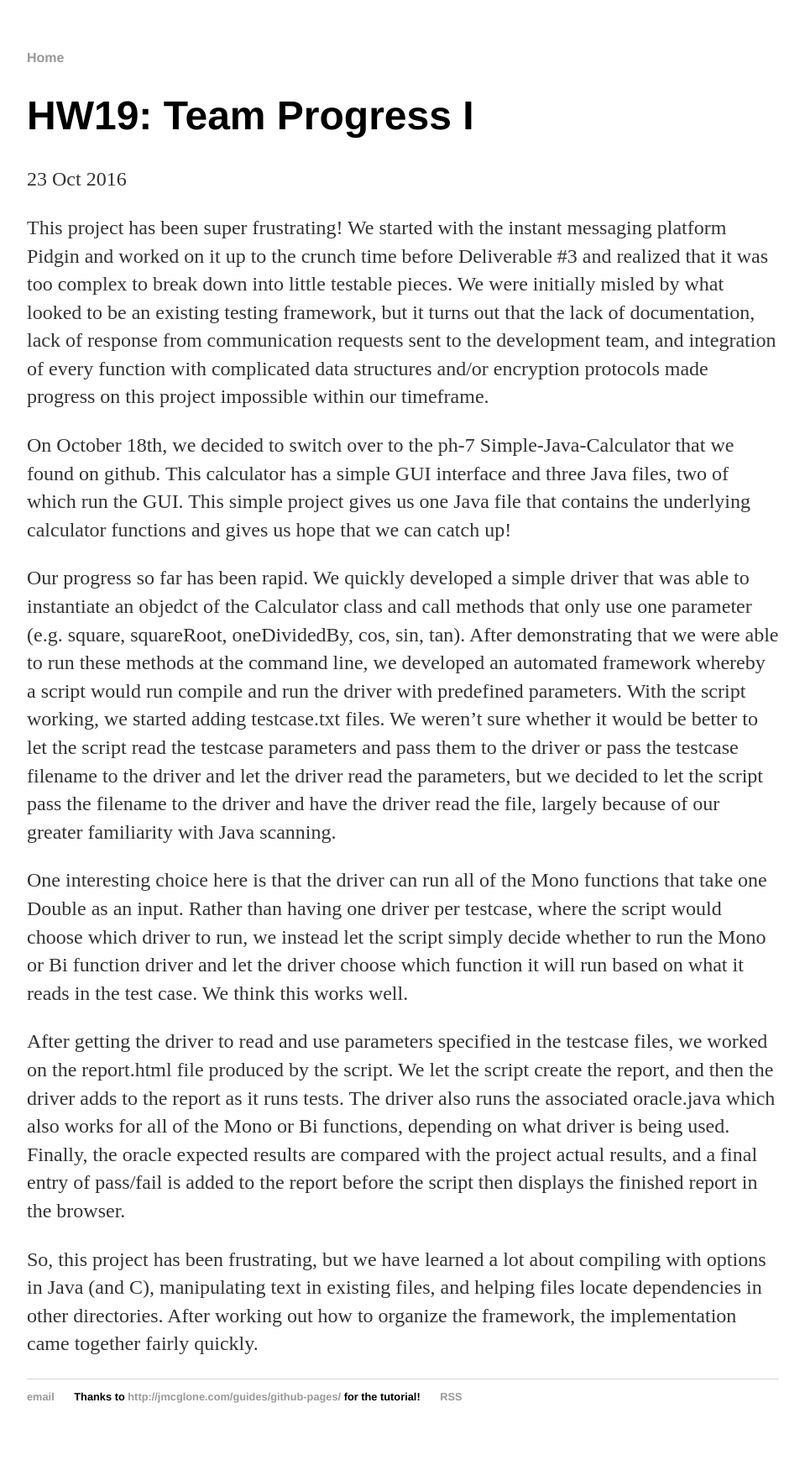
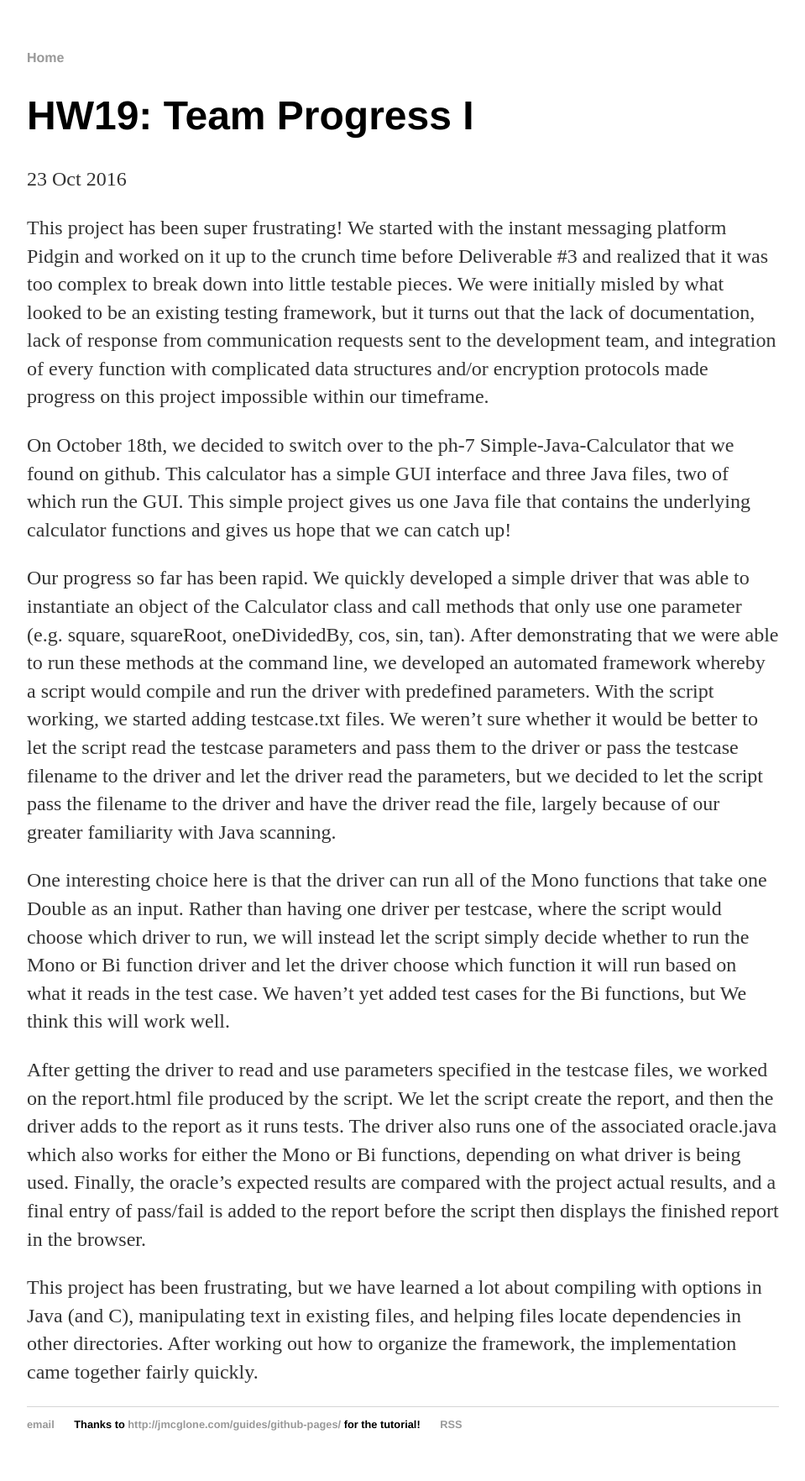
Before and after one commit to waltermblair/personal, a Jekyll site: the page built from _posts/2016-10-23-hw19:team-progress-i.md, in a window 1280 px wide. Shown: the whole page at 84% size, without its empty margins (160-1119 px from the left). Built offline with Jekyll 4.4.1, drawn with Linux system fonts in a browser that asks for light colours; before the commit the page ends 1731 px from its top, so only the background shows below that.

Commit message:
Update 2016-10-23-hw19:team-progress-i.md

```diff
--- a/_posts/2016-10-23-hw19:team-progress-i.md
+++ b/_posts/2016-10-23-hw19:team-progress-i.md
@@ -7,10 +7,10 @@
 
 On October 18th, we decided to switch over to the ph-7 Simple-Java-Calculator that we found on github. This calculator has a simple GUI interface and three Java files, two of which run the GUI. This simple project gives us one Java file that contains the underlying calculator functions and gives us hope that we can catch up!
 
-Our progress so far has been rapid. We quickly developed a simple driver that was able to instantiate an objedct of the Calculator class and call methods that only use one parameter (e.g. square, squareRoot, oneDividedBy, cos, sin, tan). After demonstrating that we were able to run these methods at the command line, we developed an automated framework whereby a script would run compile and run the driver with predefined parameters. With the script working, we started adding testcase.txt files. We weren't sure whether it would be better to let the script read the testcase parameters and pass them to the driver or pass the testcase filename to the driver and let the driver read the parameters, but we decided to let the script pass the filename to the driver and have the driver read the file, largely because of our greater familiarity with Java scanning.
+Our progress so far has been rapid. We quickly developed a simple driver that was able to instantiate an object of the Calculator class and call methods that only use one parameter (e.g. square, squareRoot, oneDividedBy, cos, sin, tan). After demonstrating that we were able to run these methods at the command line, we developed an automated framework whereby a script would compile and run the driver with predefined parameters. With the script working, we started adding testcase.txt files. We weren't sure whether it would be better to let the script read the testcase parameters and pass them to the driver or pass the testcase filename to the driver and let the driver read the parameters, but we decided to let the script pass the filename to the driver and have the driver read the file, largely because of our greater familiarity with Java scanning.
 
-One interesting choice here is that the driver can run all of the Mono functions that take one Double as an input. Rather than having one driver per testcase, where the script would choose which driver to run, we instead let the script simply decide whether to run the Mono or Bi function driver and let the driver choose which function it will run based on what it reads in the test case. We think this works well.
+One interesting choice here is that the driver can run all of the Mono functions that take one Double as an input. Rather than having one driver per testcase, where the script would choose which driver to run, we will instead let the script simply decide whether to run the Mono or Bi function driver and let the driver choose which function it will run based on what it reads in the test case. We haven't yet added test cases for the Bi functions, but We think this will work well.
 
-After getting the driver to read and use parameters specified in the testcase files, we worked on the report.html file produced by the script. We let the script create the report, and then the driver adds to the report as it runs tests. The driver also runs the associated oracle.java which also works for all of the Mono or Bi functions, depending on what driver is being used. Finally, the oracle expected results are compared with the project actual results, and a final entry of pass/fail is added to the report before the script then displays the finished report in the browser.
+After getting the driver to read and use parameters specified in the testcase files, we worked on the report.html file produced by the script. We let the script create the report, and then the driver adds to the report as it runs tests. The driver also runs one of the associated oracle.java which also works for either the Mono or Bi functions, depending on what driver is being used. Finally, the oracle's expected results are compared with the project actual results, and a final entry of pass/fail is added to the report before the script then displays the finished report in the browser.
 
-So, this project has been frustrating, but we have learned a lot about compiling with options in Java (and C), manipulating text in existing files, and helping files locate dependencies in other directories. After working out how to organize the framework, the implementation came together fairly quickly.
+This project has been frustrating, but we have learned a lot about compiling with options in Java (and C), manipulating text in existing files, and helping files locate dependencies in other directories. After working out how to organize the framework, the implementation came together fairly quickly.
```
